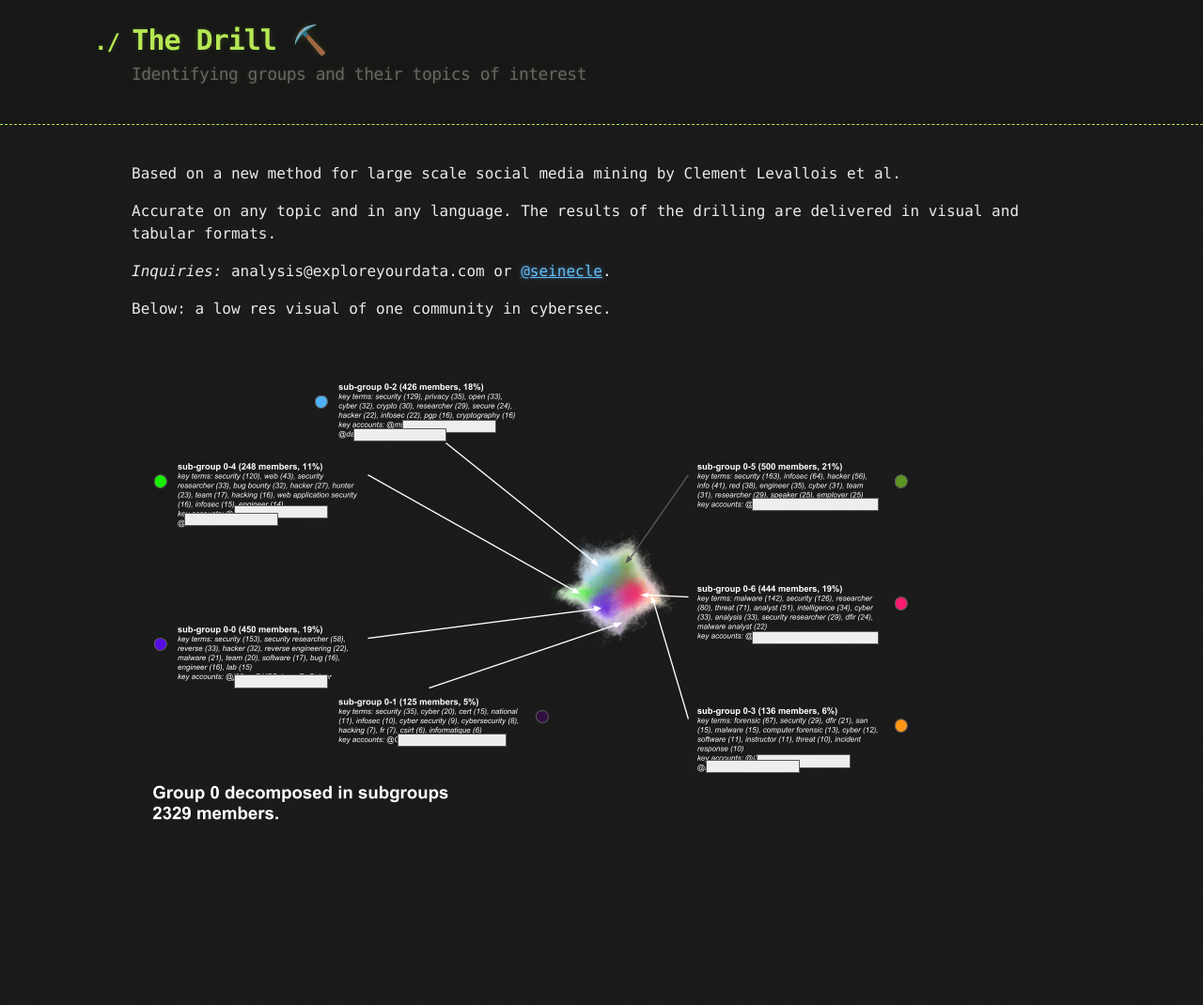
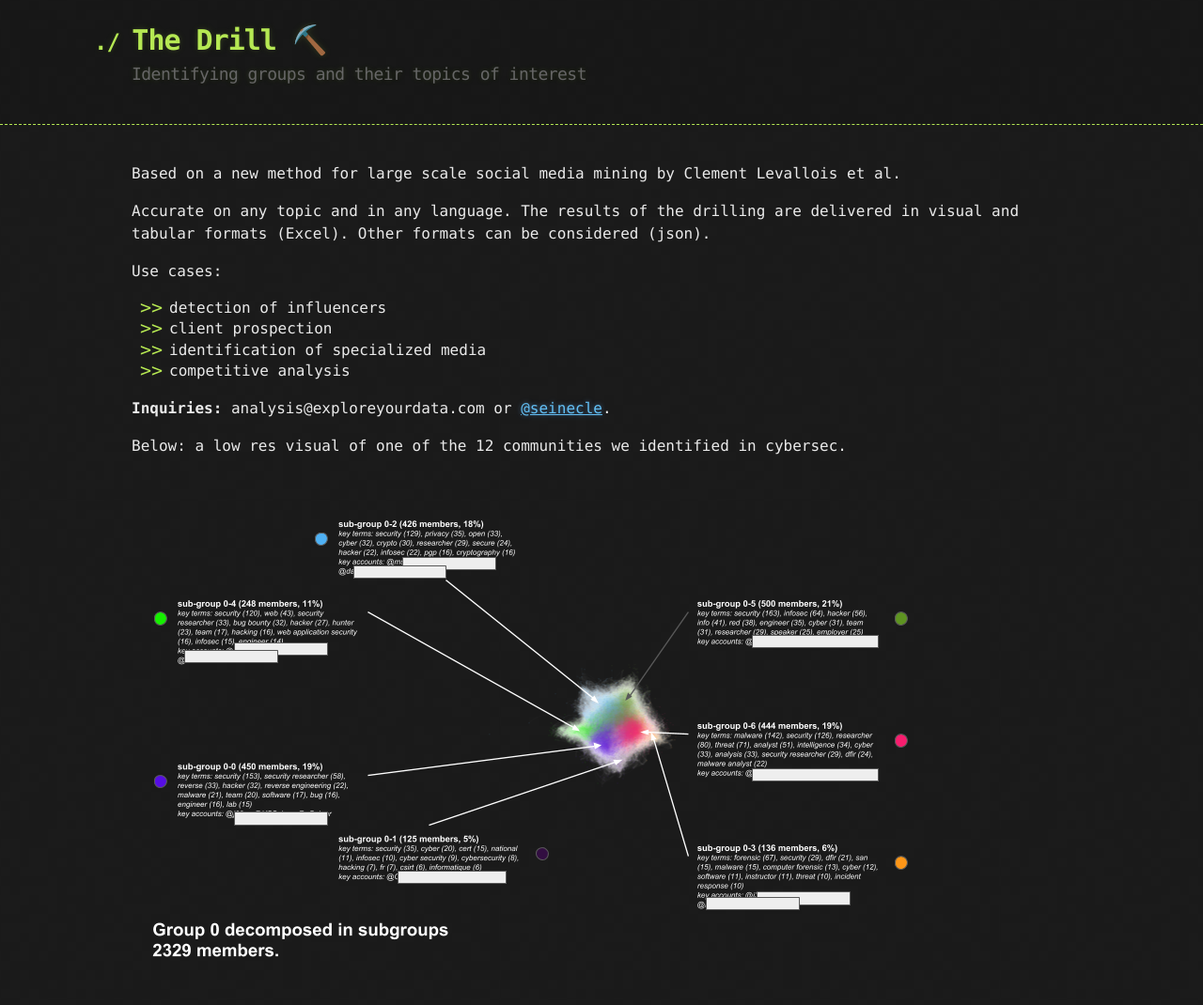
Before and after one commit to exploreyourdata/drilling, a Jekyll site: the page built from docs/index.md, in a window 1280 px wide. Shown: the whole page at 94% size. Built offline with Jekyll 4.4.1, drawn with Linux system fonts in a browser that asks for light colours; before the commit the page ends 924 px from its top, so only the background shows below that.

```diff
--- a/docs/index.md
+++ b/docs/index.md
@@ -4,10 +4,17 @@ layout: default
 
 Based on a new method for large scale social media mining by Clement Levallois et al.
 
-Accurate on any topic and in any language. The results of the drilling are delivered in visual and tabular formats.
+Accurate on any topic and in any language. The results of the drilling are delivered in visual and tabular formats (Excel). Other formats can be considered (json).
 
-*Inquiries:* analysis@exploreyourdata.com or [@seinecle](http://twitter.com/seinecle).
+Use cases:
 
-Below: a low res visual of one community in cybersec.
+- detection of influencers
+- client prospection
+- identification of specialized media
+- competitive analysis
+
+**Inquiries:** analysis@exploreyourdata.com or [@seinecle](http://twitter.com/seinecle).
+
+Below: a low res visual of one of the 12 communities we identified in cybersec.
 
 ![a real network](./images/viz.png)
```
Also changed, not shown: docs/index-fr.md (added, +20 -0 lines), docs/images/viz-fr.png (added).
